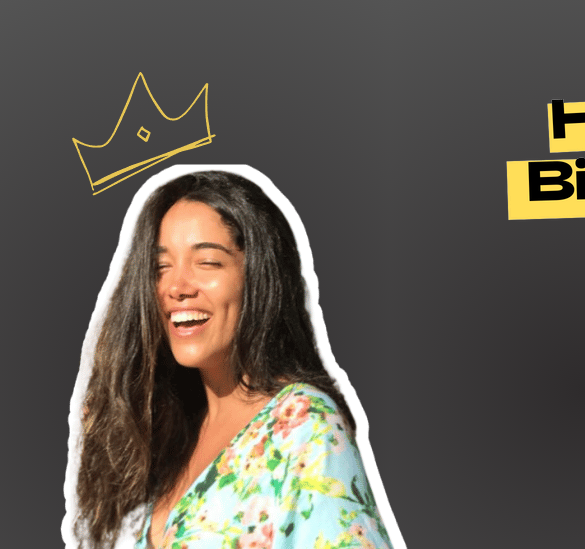
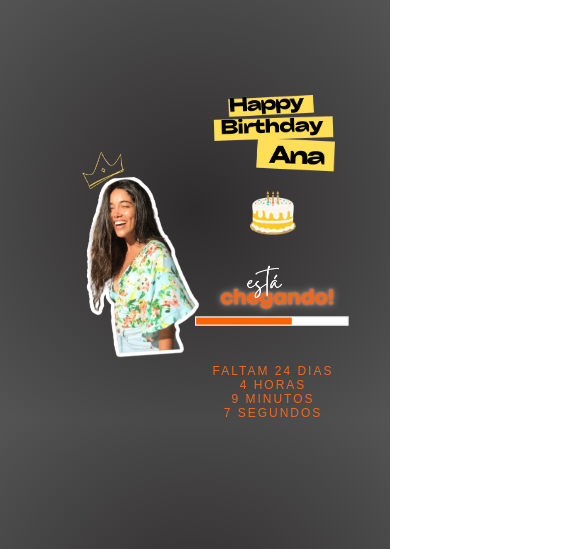
Before and after one commit to analoosena/AnaBirthday, a website built with Parcel: page src/index.html in a window 390 px wide. Shown: the top 549 px of the page, 585 px wide, since content can reach past the window. Built offline with nearby package versions, Linux system fonts and the light colour scheme; a web font is replaced by a local one.

Commit message:
trabalhando a responsividade e criando a contagem regressiva

```diff
--- a/package.json
+++ b/package.json
@@ -12,6 +12,7 @@
   "license": "ISC",
   "devDependencies": {
     "@parcel/transformer-sass": "^2.12.0",
-    "parcel": "^2.12.0"
+    "parcel": "^2.12.0",
+    "sharp": "^0.31.3"
   }
 }
--- /dev/null
+++ b/sharp.config.json
@@ -0,0 +1,5 @@
+{
+    "png":{
+        "quality":75
+    }
+}
--- a/src/index.html
+++ b/src/index.html
@@ -15,13 +15,15 @@
         <img class="ana-img" src="/src/images/ana's picture.png" alt="Ana' picture">
         <div class="text">
             <div class="container-text">
-                <img src="/src/images/happubday ana.png" alt="happy birthday ana">
-                <img src="/src/images/cake.png" alt="yellow cake">
+                <img class="happy-img" src="/src/images/happubday ana.png" alt="happy birthday ana">
+                <img class="cake-img" src="/src/images/cake.png" alt="yellow cake">
             </div>
             <img class="comming-img" src="/src/images/is comming.png" alt="is comming">
-            <h3>Faltam 64 dias</h3>
+            <h3>Faltam <span id="contador"></span> </h3>
         </div>
     </div>
+    <script src="https://cdn.jsdelivr.net/npm/gsap@3.12/dist/gsap.min.js"></script>
+    <script src="/src/scripts/main.js"></script>
 
 </body>
 </html>
--- a/src/scripts/main.js
+++ b/src/scripts/main.js
@@ -0,0 +1,38 @@
+
+gsap.to(".ana-img", {
+    duration: 1.5, // Duração da animação em segundos
+    x: 20, // Move a imagem 100px para a direita
+    rotation: -5, // Rotaciona a imagem 360 graus
+    scale: 0.8, // Aumenta o tamanho da imagem em 1.5x
+    repeat: -1, // Faz a animação repetir indefinidamente
+    yoyo: true, // Faz a animação voltar para a posição inicial após cada repetição
+    ease: "power1.inOut" // Define o tipo de easing para a animação
+});
+
+const bdayDate = new Date("Sep 30, 2024 2:00:00");
+const timeStampDoEvento = bdayDate.getTime();
+
+const contaAsHoras = setInterval(function() {
+    const agora = new Date();
+    const timeStampAtual = agora.getTime();
+
+    const distanciaAteOEvento = timeStampDoEvento - timeStampAtual;
+
+
+    const diaEmMs = 1000 * 60 * 60 * 24;
+    const horaEmMS = 1000 * 60 * 60;
+    const minutoEmMs = 1000 *60;
+
+    const diasAteOEvento = Math.floor(distanciaAteOEvento / diaEmMs);
+    const horasAteOEvento = Math.floor((distanciaAteOEvento % diaEmMs) / horaEmMS);
+    const minutosAteOEvento = Math.floor((distanciaAteOEvento % horaEmMS) / minutoEmMs);
+    const segundosAteOEvento = Math.floor((distanciaAteOEvento % minutoEmMs)/1000);
+
+
+    document.getElementById('contador').innerHTML = `${diasAteOEvento} dias <br> ${horasAteOEvento} horas <br>${minutosAteOEvento} minutos <br>${segundosAteOEvento} segundos`
+
+    if(diasAteOEvento < 0){
+        clearInterval(contaAsHoras);
+        document.getElementById('contador').innerHTML = 'Ana já fez bday'
+    }
+},1000);
--- a/src/styles/main.scss
+++ b/src/styles/main.scss
@@ -3,31 +3,39 @@
     padding: 0;
     box-sizing: border-box;
     list-style: none;
+}
     body{
         background: radial-gradient(circle, #2e2b2c, #545454);
 
+    }
+
     .container{
         display: flex;
+        align-items: center;
         max-width: 960px;
         width: 100%;
         margin: 0 auto;
         padding-top: 50px;
 
-
+    }
+    .comming-img{
+        width: 100%;
+        max-width: 350px;
+    }
+    .happy-img{
+        width: 100%;
+        max-width: 350px;
+    }
+    .cake-img{
+        width: 100%;
+        max-width: 350px;
+    }
+    ana-img{
+        width: 100%;
+        max-width: 350px;
+    }
     .text{
-                display: block;
-                padding-left: 50px;
         text-align: center;
-                .container-text{
-                    display: flex;
-                    align-items: center;
-                    gap: 80px;
-                    margin-bottom: 40px;
-                }
-
-                .comming-img{
-                    width: 350px;
-                }
 
         h3{
             margin-top: 30px;
@@ -40,6 +48,36 @@
             letter-spacing: 2px;
             }
     }
+    .container-text{
+        width: 100%;
+        display: flex;
+        align-items: center;
+        gap: 50px;
+    }
+
+@media (max-width: 640px) {
+
+    .container {
+        width: 80%;
+        padding-top: 80px;
+    }
+
+    .text h3 {
+        font-size: 12px;
+    }
+    img{
+        width: 50%;
+    }
+    .container-text{
+        display: flex;
+        flex-direction: column;
+        gap: 10px;
+        padding-bottom: 30px;
+    }
+    .cake-img{
+        width: 30%;
+    }
+    .happy-img{
+        width: 80%;
     }
 }
-}
```
Also changed, not shown: 1 other file. Lines whose indentation alone changed are shown as unchanged.
